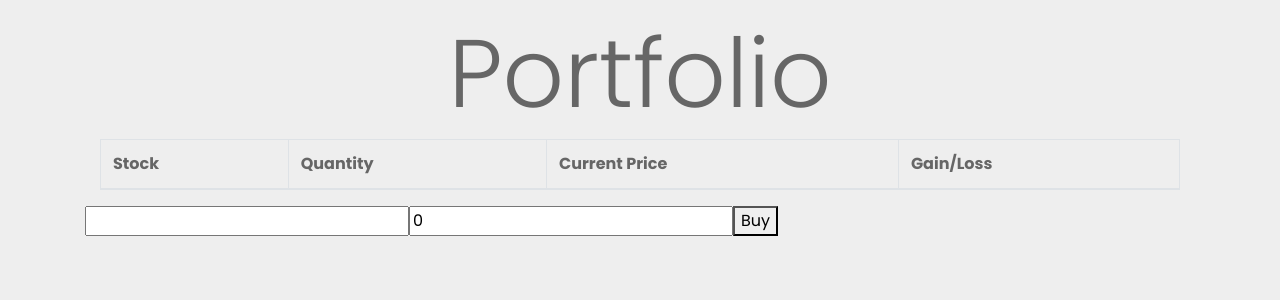
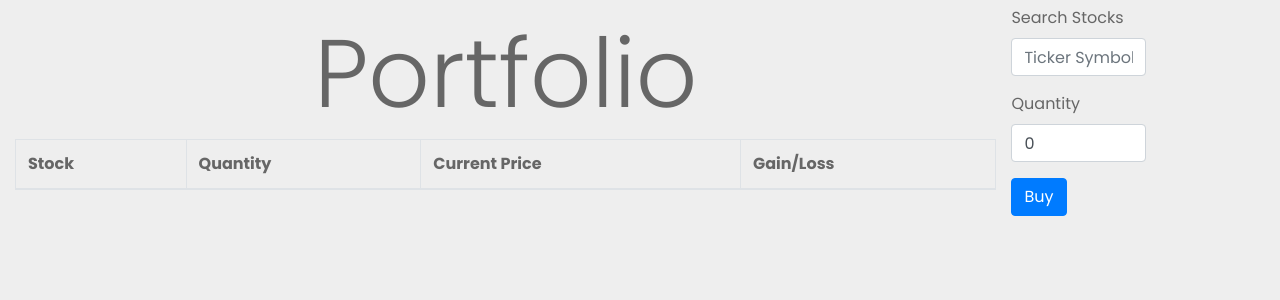
Before and after one commit to gurundoro/ttp_challenge, a React (Create React App) app in the folder ttp_frontend/: page /portfolio in a window 1280 px wide. Shown: the top 300 px of the page. Built offline with nearby package versions, Linux system fonts and the light colour scheme; no server answers.

Commit message:
authorized user can buy stock

```diff
--- /dev/null
+++ b/ttp_frontend/src/App.css
@@ -0,0 +1,23 @@
+/* .App {
+    text-align: center;
+    height: 100%;
+    width: 100%;
+    background-size: cover;
+    background-attachment: scroll;
+    background-position: center;
+    position: relative;
+    display: flex;
+    align-items: center;
+    overflow: auto;
+  }
+
+  .overlay{
+    position: absolute;
+    top: 0;
+    left: 0;
+    width: 100%;
+    height: 100%;
+    z-index: 10;
+    background-color: rgba(0,0,0,0.4);
+    overflow: auto;
+  } */
--- a/ttp_frontend/src/App.js
+++ b/ttp_frontend/src/App.js
@@ -3,6 +3,7 @@ import { Switch, Route, withRouter } from 'react-router-dom'
 import Transactions from './Components/Tables/Transactions'
 import PortfolioContainer from './Containers/PortfolioContainer'
 import LoginSignUpContainer from './Containers/LoginSignUpContainer';
+import './App.css';
 
 export class App extends Component {
 
@@ -30,7 +31,7 @@ export class App extends Component {
        if(data.error){
          console.log(data.error)
        }else {
-         this.setCurrentUser(data.user)
+         this.setUser(data.user)
        }
      })
      .catch(console.error)
@@ -44,12 +45,16 @@ export class App extends Component {
 
     return (
      <>
+     <div className='App'>
+       <div className="overlay">
          <Switch>
           <Route path='/login' component= {(props) => <LoginSignUpContainer {...props} user={user} setUser={setUser} />}/>
           <Route path='/signup' component={(props) => <LoginSignUpContainer {...props} user={user} setUser={setUser} />}/>
-               <Route exact path='/portfolio' component={(props) => <PortfolioContainer user={user} transactions={transactions} />}/>
+               <Route path='/portfolio' component={(props) => <PortfolioContainer user={user} transactions={transactions} />}/>
                <Route path='/transactions' component={(props) => <Transactions user={user} transactions={transactions}    />}/>
           </Switch>
+        </div>
+      </div>
       </>
     );
   }
--- a/ttp_frontend/src/Components/Forms/BuyStock.js
+++ b/ttp_frontend/src/Components/Forms/BuyStock.js
@@ -18,16 +18,32 @@ class BuyStockForm extends Component {
 
         const {tickerSymbol, quantity} = this.state
 
+        console.log(this.props)
+
         return (
           <>
           <form action="" onSubmit={((e) => this.props.handleOnSubmitBuyButton(e, tickerSymbol, quantity))}>
-            <input type="text" name="tickerSymbol" value={tickerSymbol} onChange={e => this.handleChange(e)}/>
-            <input type="number" name="quantity" value={quantity} onChange={(e) => this.handleChange(e)}/>
-            <button>Buy</button>
+            <div class="form-group">
+               <label for="exampleInputEmail1" className="text-center">Search Stocks</label>
+               <input type="text" class="form-control" name="tickerSymbol" placeholder="Ticker Symbol" value={tickerSymbol} onChange={e => this.handleChange(e)} style={{width: '50%'}}/>
+              <small id="emailHelp" class="form-text text-muted"></small>
+            </div>
+            <div class="form-group">
+              <label for="exampleInputPassword1">Quantity</label>
+              <input type="number" class="form-control"  name="quantity" value={quantity} onChange={(e) => this.handleChange(e)} style={{width: '50%'}}/>
+            </div>
+                <button type="submit" class="btn btn-primary">Buy</button>
           </form>
           </>
         )
+
+
+
     }
 }
 
 export default BuyStockForm
+
+// <input type="text" name="tickerSymbol" value={tickerSymbol} onChange={e => this.handleChange(e)}/>
+// <input type="number" name="quantity" value={quantity} onChange={(e) => this.handleChange(e)}/>
+// <button>Buy</button>
--- a/ttp_frontend/src/Containers/LoginSignUpContainer.js
+++ b/ttp_frontend/src/Containers/LoginSignUpContainer.js
@@ -46,30 +46,34 @@ export default class LoginSignUpContainer extends Component {
       fetch("http://localhost:3000/api/v1/login", {
         method: "POST",
         headers: {
-                "content-type": "application"
+          "content-type": "application/json",
+          accepts: "application/json"
         },
-            body: JSON.stringify({user:{email, password}})
+        body: JSON.stringify({user: {email, password}})
       })
         .then(res => res.json())
         .then(data => {
-          if (data.error){
+          if (data.error) {
             alert(data.error)
-          }else{
+          } else {
             localStorage.setItem("token", data.jwt)
             this.props.setUser(data.user)
           }
         })
+        .catch(console.error)
     }
+
 
     clickHandler = () => {
       this.state.clicked ?
-      this.props.history.push('/signup') :
+      this.props.history.push('/signup'):
       this.props.history.push('/login')
       this.setState(
         {
           email: '',
           username: '',
           password: '',
+          clicked: !this.state.clicked
         }
       )
     }
--- a/ttp_frontend/src/Containers/PortfolioContainer.css
+++ b/ttp_frontend/src/Containers/PortfolioContainer.css
@@ -1,4 +1,3 @@
-.container{
-    display: flex;
-    justify-content: space-evenly;
+.d-inline-flex{
+justify-content: speace between;
 }
--- a/ttp_frontend/src/Containers/PortfolioContainer.js
+++ b/ttp_frontend/src/Containers/PortfolioContainer.js
@@ -17,7 +17,7 @@ class PortfolioContainer extends Component {
          await this.setState({tickerSymbol:ticker, quantity:amount})
          await this.fetchStock(ticker)
          const {tickerSymbol, quantity, stockData: {price}} = this.state
-         this.buyStock(1, tickerSymbol, price, quantity)
+         this.buyStock(this.props.user, tickerSymbol, price, quantity)
       }
 
       //function to fetch stock from IEX API
@@ -45,7 +45,7 @@ class PortfolioContainer extends Component {
                transaction: {
                  share_quantity: quantity,
                  price_per:price,
-                 user_id: user,
+                 user_id: user.id,
                  ticker_symbol: symbol
                }
              }
@@ -58,11 +58,13 @@ class PortfolioContainer extends Component {
 
 
     render() {
+
+      console.log(this.props)
         return (
             <>
-            <div className="container">
+            <div className="d-flex justify-content-around align-items-center">
                <Portfolio />
-               <BuyStockForm handleOnSubmitBuyButton={this.handleOnSubmitBuyButton}/>
+               <BuyStockForm handleOnSubmitBuyButton={this.handleOnSubmitBuyButton} user={this.props.user}/>
             </div>
             </>
         )
```
Lines whose indentation alone changed are shown as unchanged.
